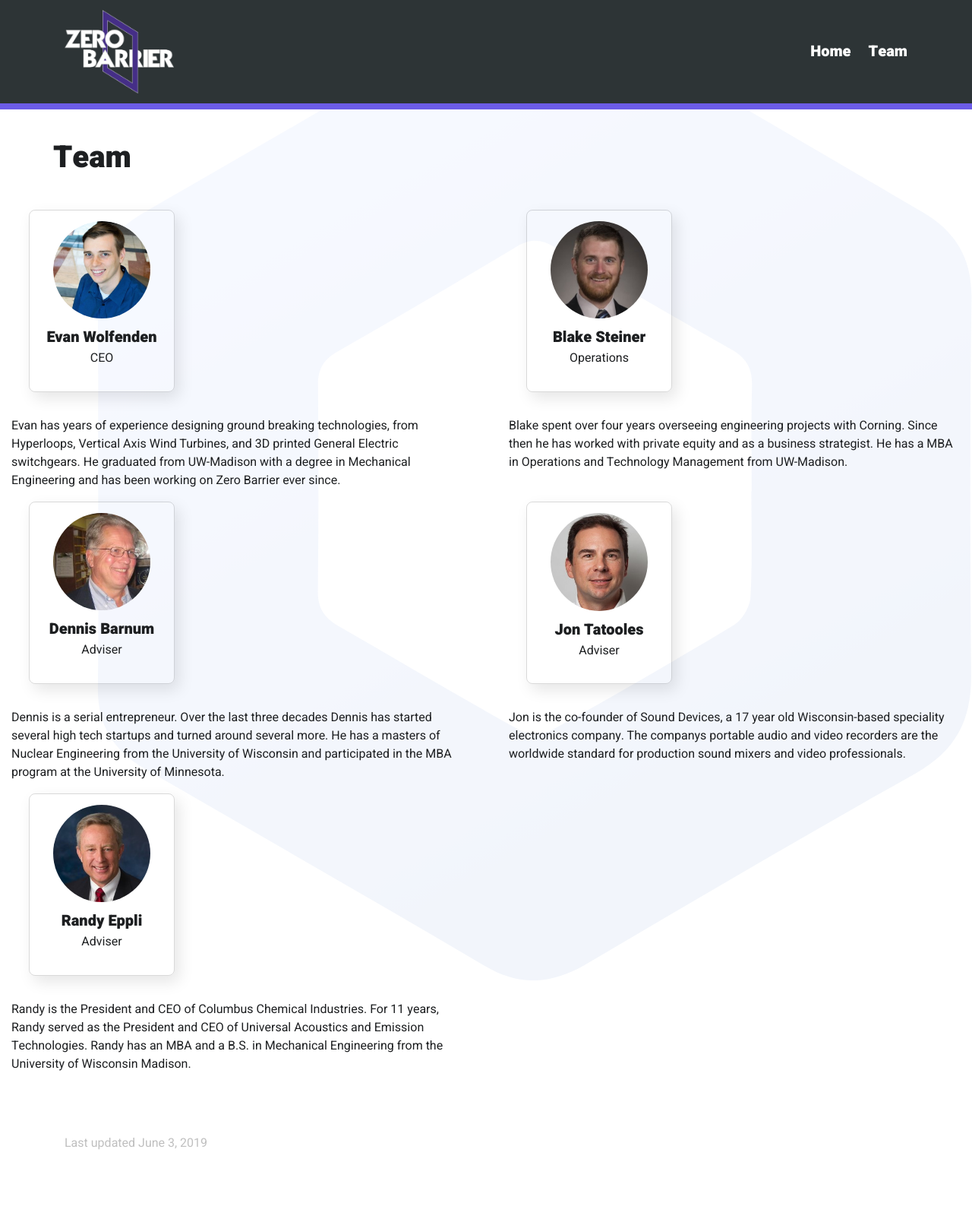
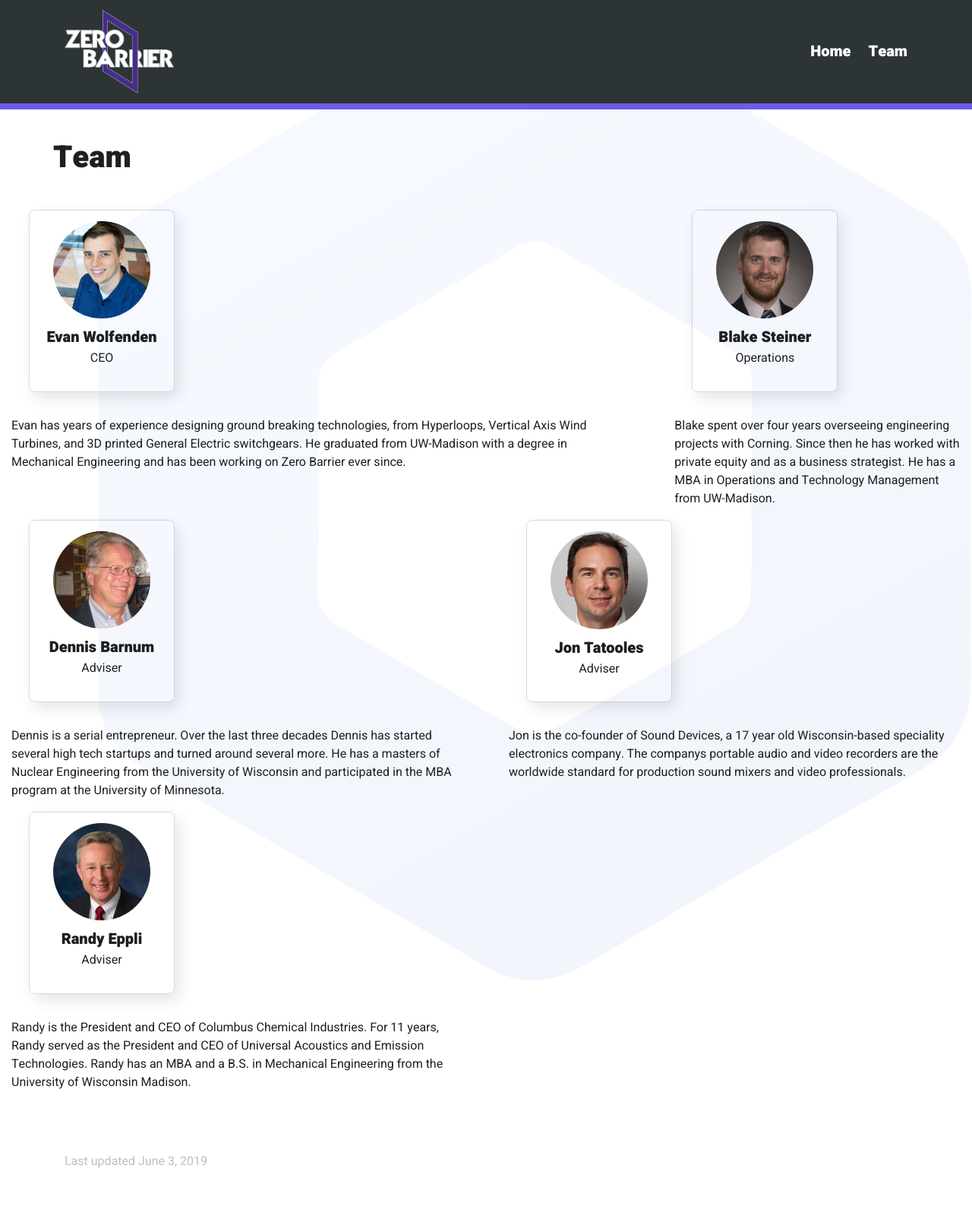
Before and after one commit to georgemblack/mind-to-matter, a Jekyll site: the page built from team.html, in a window 1280 px wide. Shown: the whole page at 76% size. Built offline with Jekyll 4.4.1, drawn with Linux system fonts in a browser that asks for light colours; before the commit the page ends 1580 px from its top, so only the background shows below that.

Commit message:
Update team.html

```diff
--- a/team.html
+++ b/team.html
@@ -15,7 +15,7 @@
 
 
 <div class="row">
-<div class="col-md">
+<div class="col-md-8">
 <div class="col-sm">
 {% include Evan.html %}
 </div>
@@ -25,7 +25,7 @@
 </div>
 
 
-<div class="col-md">
+<div class="col-md-4">
 <div class="col-sm">
 {% include Blake.html %}
 </div>
```
